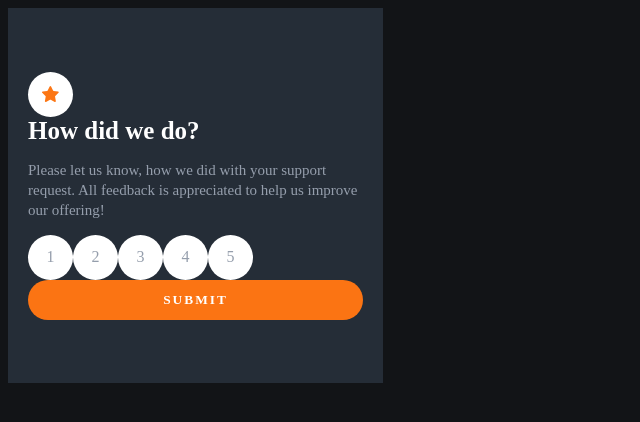
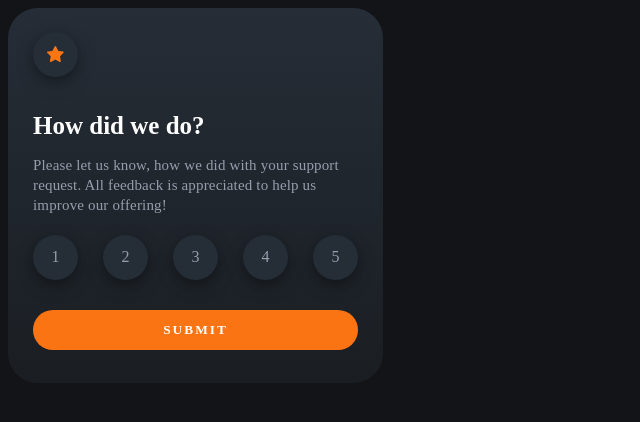
Before and after one commit to Arpana-Sitoula/user-rating, a React (Vite) app: page / in a window 1280 px wide. Shown: the top 422 px of the page, without its empty margins (0-640 px from the left). Built offline with nearby package versions, Linux system fonts and the light colour scheme.

Commit message:
active page completed style

```diff
--- a/src/components/resuable/Bubble.jsx
+++ b/src/components/resuable/Bubble.jsx
@@ -2,7 +2,7 @@ import React from 'react'
 
 const Bubble = ({num}) => {
   return (
-    <div className='circle'>
+    <div className='bubble'>
       <span>{num}</span>
     </div>
   )
--- a/src/pages/ActiveState.jsx
+++ b/src/pages/ActiveState.jsx
@@ -13,7 +13,7 @@ const ActiveState = () => {
   ]
   return (
     <div className='card'>
-      <Star/>
+      <div className='top'><Star/></div>
       <div className='title'>How did we do?</div>
       <p>Please let us know, how we did with your support request. All feedback is appreciated to help us improve our offering!</p>
       <div className='keys'>
--- a/src/styles/component/_activeState.scss
+++ b/src/styles/component/_activeState.scss
@@ -1,15 +1,37 @@
 .card{
-    padding: 20px;
+    padding: 25px;
     .circle {
         @extend .center_div;
-        background-color: var(--white);
+        background-color: var(--dark-blue);
         height: 25px;
         width: 25px;
         padding: 10px 10px;
         border-radius: 100%;
+        box-shadow:  0 4px 8px 0 rgba(0, 0, 0, 0.2), 0 6px 20px 0 rgba(0, 0, 0, 0.19);
     }
+
     .keys{
         display: flex;
+        justify-content: space-between;
+        margin: 20px 0px 20px 0px;
+    }
+    .bubble{
+        @extend .circle;
+        cursor: pointer;
+
+        &:hover {
+            background-color: var(--light-grey);
+            span{
+            color: var(--white);
+            }
+        }
+        &:active {
+            background-color: var(--orange);
+            span{
+            color: var(--white);
+            }
+        }
+    }
     }
     button{
         width: 100%;
@@ -21,7 +43,8 @@
         border-radius:20px;
         font-weight: 700;
         letter-spacing: 2px;
+        margin: 10px 0px;
+
+        &:active {background-color: var(--white);
+            color: var(--orange);}
     }
-
-
-}
--- a/src/styles/component/_app.scss
+++ b/src/styles/component/_app.scss
@@ -2,5 +2,6 @@
     @extend .center_div;
     width: 375px;
     height: 375px;
-    background-color: var(--dark-blue);
+    background: linear-gradient(var(--dark-blue),var(--very-dark-blue));
+    border-radius: 30px;
 }
--- a/src/styles/variables.scss
+++ b/src/styles/variables.scss
@@ -17,6 +17,7 @@ The designs were created to the following widths:
   --light-grey: hsl(217, 12%, 63%);
   --med-grey: hsl(216, 12%, 54%);
   --dark-blue: hsl(213, 19%, 18%);
+  --very-dark-blue: hsl(213, 14%, 12%);
   --deep-dark-blue: hsl(216, 12%, 8%);
   background-color: var(--deep-dark-blue);
 }
@@ -26,12 +27,14 @@ The designs were created to the following widths:
     font-size: 25px;
     font-weight: 700;
     color: var(--white);
+    margin: 35px 0px 5px 0px;
   }
   p {
     font-size: 15px;
     font-weight: 400;
     color: var(--light-grey);
     line-height: 20px;
+    letter-spacing: 0.01rem;
   }
   span{
     font-weight: 400;
```
